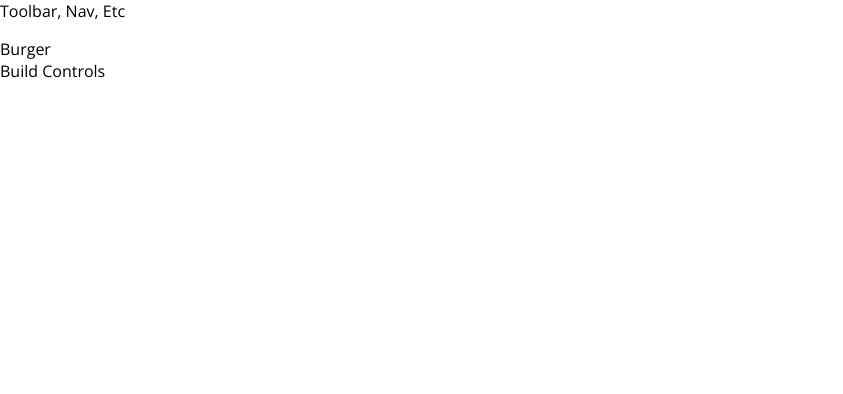
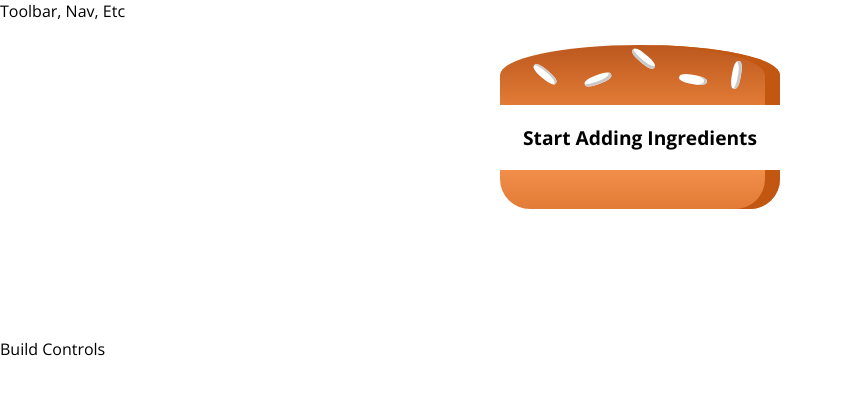
Before and after one commit to pvev/udemy-burguers, a React (Create React App) app: page / in a window 1280 px wide. Shown: the top 394 px of the page, without its empty margins (0-843 px from the left). Built offline with nearby package versions, Linux system fonts and the light colour scheme.

Commit message:
Add the burger css, and add the state to the burger builder, so the burger can receive the amount of ingredients from the props

```diff
--- a/package.json
+++ b/package.json
@@ -3,6 +3,7 @@
   "version": "0.1.0",
   "private": true,
   "dependencies": {
+    "prop-types": "^15.7.2",
     "react": "^16.8.6",
     "react-dom": "^16.8.6",
     "react-scripts": "3.0.1"
--- a/src/components/Burger/Burger.js
+++ b/src/components/Burger/Burger.js
@@ -1,11 +1,28 @@
 import React from 'react';
 
+import classes from './Burger.module.css';
 import BurgerIngredients from './BurgerIngredient/BurgerIngredients';
 
 const burger = (props) => {
-    <div>
-        <BurgerIngredients type="meat"></BurgerIngredients>
-    </div>
+    let transformedIngredientsArray = Object.keys(props.ingredients)
+        .map(igKey => {
+            return [...Array(props.ingredients[igKey])].map((_, i) => {
+                return <BurgerIngredients key={igKey + i} type={igKey}/>
+            });
+        })
+        .reduce((arr, el) => {
+            return arr.concat(el);
+        }, []);
+
+    if (transformedIngredientsArray.length === 0) {
+        transformedIngredientsArray = <p>Start Adding Ingredients</p>
+    }
+    return (
+    <div className={classes.Burger}>
+        <BurgerIngredients type="bread-top"></BurgerIngredients>
+        {transformedIngredientsArray}
+        <BurgerIngredients type="bread-bottom"></BurgerIngredients>
+    </div>)
 }
 
 export default burger;
--- /dev/null
+++ b/src/components/Burger/Burger.module.css
@@ -0,0 +1,30 @@
+.Burger {
+    width: 100%;
+    margin: auto;
+    height: 250px;
+    overflow: auto;
+    text-align: center;
+    font-weight: bold;
+    font-size: 1.2rem;
+}
+
+@media (min-width: 1000px) and (min-height: 700px) {
+    .Burger {
+        width: 700px;
+        height: 600px;
+    }
+}
+
+@media (min-width: 500px) and (min-height: 401px) {
+    .Burger {
+        width: 450px;
+        height: 400px;
+    }
+}
+
+@media (min-width: 500px) and (min-height: 400px) {
+    .Burger {
+        width: 350px;
+        height: 300px;
+    }
+}
--- a/src/components/Burger/BurgerIngredient/BurgerIngredients.js
+++ b/src/components/Burger/BurgerIngredient/BurgerIngredients.js
@@ -1,4 +1,5 @@
 import React from 'react';
+import PropTypes from "prop-types";
 
 import classes from './BurgerIngredients.module.css';
 
@@ -36,4 +37,8 @@
     return ingredient;
 };
 
+burgerIngredient.propTypes = {
+    type: PropTypes.string.isRequired
+};
+
 export default burgerIngredient;
--- a/src/containers/BurgerBuilder/BurgerBuilder.js
+++ b/src/containers/BurgerBuilder/BurgerBuilder.js
@@ -1,11 +1,21 @@
 import React, { Component } from 'react';
 import Aux from '../../hoc/Aux';
+import Burger from '../../components/Burger/Burger';
 
 class BurgerBuilder extends Component {
+    state = {
+        ingredients: {
+            salad: 0,
+            bacon: 0,
+            cheese: 0,
+            meat: 0
+        }
+    }
+
     render() {
         return (
             <Aux>
-                <div>Burger</div>
+                <Burger ingredients={ this.state.ingredients }></Burger>
                 <div>Build Controls</div>
             </Aux>
         );
```
